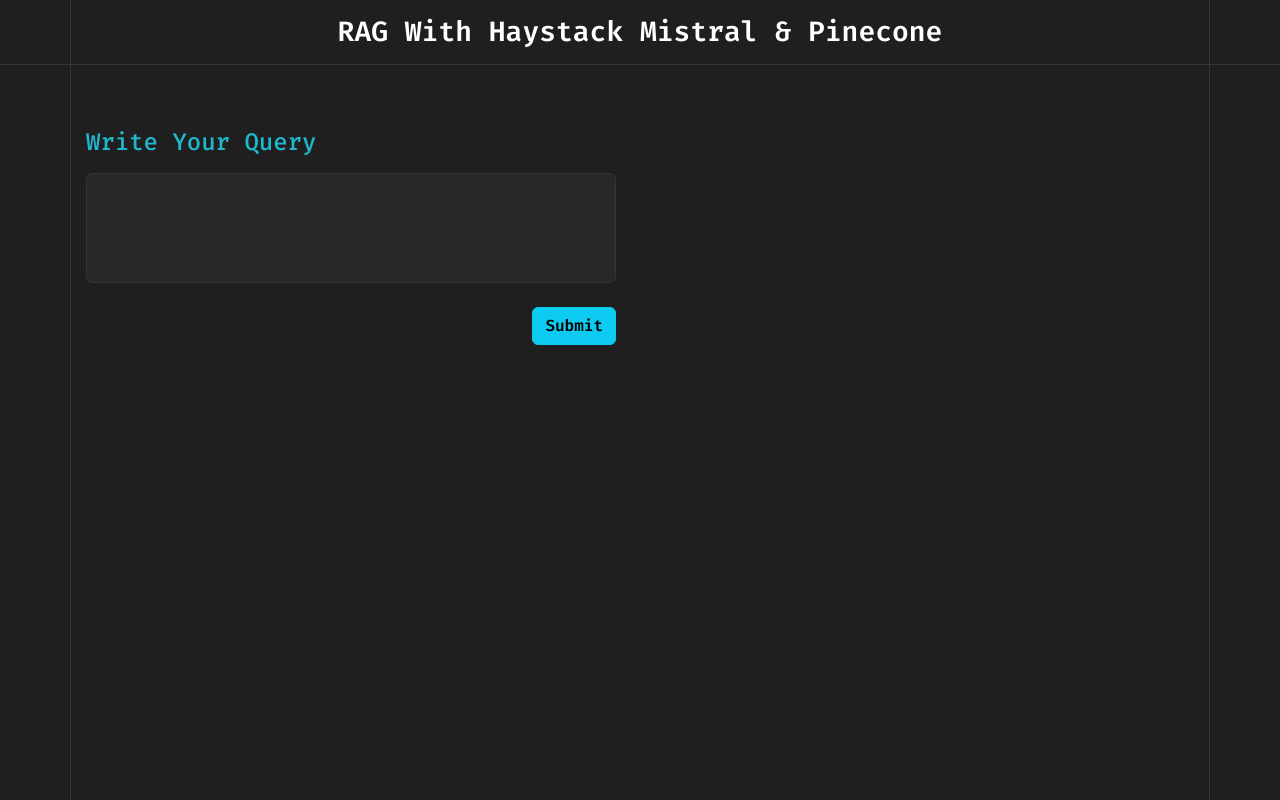
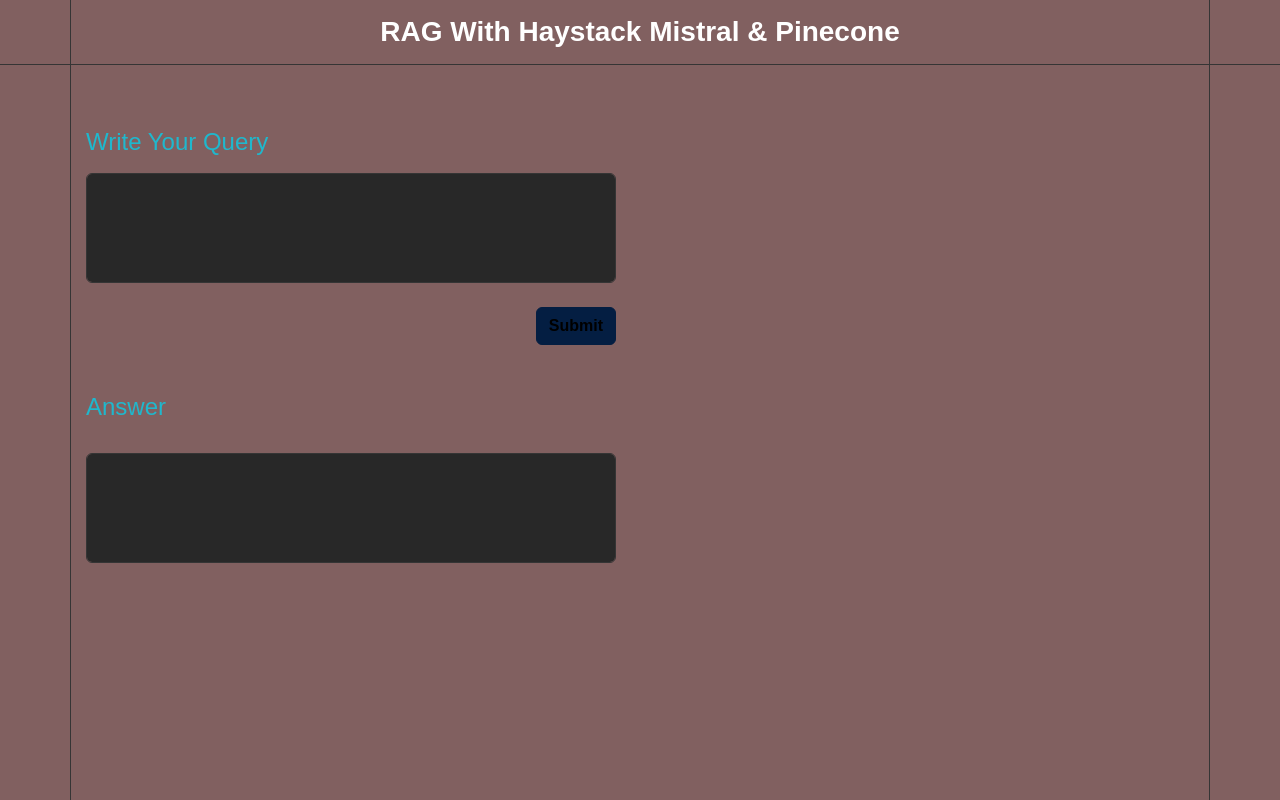
Before and after one commit to Anhtt9x/End_to_end_haystack, a FastAPI app: page / in a window 1280 px wide. Run offline with FastAPI, Linux system fonts and the light colour scheme; some libraries are stand-ins or nearby versions.

Commit message:
succes final

```diff
--- a/app.py
+++ b/app.py
@@ -18,12 +18,13 @@ templates = Jinja2Templates("templates")
 async def index(request:Request):
     return  templates.TemplateResponse("index.html", {"request": request})
 
-@app.post("/get_answers")
-async def get_answers(request:Request,question:str=Form(...)):
+@app.post("/get_answer")
+async def get_answer(request:Request,question:str=Form(...)):
     print(question)
     result = get_result(query=question)
     response_data = jsonable_encoder(json.dumps({"answer":result}))
     res = Response(response_data)
+    print(res)
     return res
 
 
--- a/src/retrival.py
+++ b/src/retrival.py
@@ -43,4 +43,5 @@ def get_result(query):
 
 if __name__ == "__main__":
 
-    get_result(query="What is RAG-Token Model ?")
+    result=get_result(query="What is RAG-Token Model ?")
+    print(result)
--- a/templates/index.html
+++ b/templates/index.html
@@ -3,13 +3,13 @@
   <head>
     <meta charset="utf-8">
     <meta name="viewport" content="width=device-width, initial-scale=1">
-    <title>RAG With Haystack Mistral & Pinecone</title>
+    <title style="color:black;">RAG With Haystack Mistral & Pinecone</title>
     <link href="https://cdn.jsdelivr.net/npm/bootstrap@5.3.2/dist/css/bootstrap.min.css" rel="stylesheet" integrity="sha384-T3c6CoIi6uLrA9TneNEoa7RxnatzjcDSCmG1MXxSR1GAsXEV/Dwwykc2MPK8M2HN" crossorigin="anonymous">
     <style>
         @import url('https://fonts.googleapis.com/css2?family=Fira+Code:wght@300;400;500;600;700&display=swap');
         body {
-            font-family: 'Fira Code', monospace;
-            background-color: #1F1F1F;
+            font-family: Arial, sans-serif; /* Changed font family */
+            background-color: #816060; /* Changed background color */
         }
 
         .header {
@@ -47,10 +47,16 @@
 
         .btn-md {
             font-weight: 600;
+            background-color: #041e42; /* Changed submit button color */
+            border-color: #041e42; /* Changed submit button border color */
         }
 
         #answer-div {
-            display: none;
+            margin-top: 20px; /* Adjusted margin */
+        }
+
+        #answer {
+            margin-top: 15px;
         }
     </style>
   </head>
@@ -63,37 +69,20 @@
             <div class="row">
                 <div class="col-sm-6 pe-4">
                     <div class="mb-4">
-                        <label for="question" class="form-label h4 mb-3">Write Your Query</label>
+                        <label for="question" class="form-label h4 mb-3" style="color: #8793a4;">Write Your Query</label>
                         <textarea class="form-control" id="question" rows="4"></textarea>
                     </div>
                     <div class="mb-5 text-end">
                         <button type="button" class="btn btn-info btn-md" id="submit-btn">Submit</button>
                     </div>
-
-                </div>
-                <div class="col-sm-6 ps-4">
                     <div id="answer-div">
-                        <div class="mb-5">
                         <label for="answer" class="form-label h4 mb-3">Answer</label>
                         <textarea class="form-control" id="answer" rows="4" readonly></textarea>
                     </div>
                 </div>
             </div>
         </div>
-        </div>
     </section>
-    <div class="modal fade" id="loader" tabindex="-1" aria-labelledby="loaderLabel" aria-hidden="true">
-        <div class="modal-dialog modal-dialog-centered">
-          <div class="modal-content bg-transparent">
-            <div class="modal-body text-center">
-                <div class="spinner-border text-light" style="width: 10rem; height: 10rem;" role="status">
-                    <span class="visually-hidden">Loading...</span>
-                </div>
-                <h5 class="text-center text-white mt-5">Generating Answer...</h5>
-            </div>
-          </div>
-        </div>
-    </div>
 
     <script src="https://cdn.jsdelivr.net/npm/bootstrap@5.3.2/dist/js/bootstrap.bundle.min.js" integrity="sha384-C6RzsynM9kWDrMNeT87bh95OGNyZPhcTNXj1NW7RuBCsyN/o0jlpcV8Qyq46cDfL" crossorigin="anonymous"></script>
     <script src="https://cdn.jsdelivr.net/npm/sweetalert2@11"></script>
@@ -101,17 +90,13 @@
     <script src="https://code.jquery.com/jquery-3.3.1.js"></script>
     <script>
       var question = document.getElementById('question');
-      var answerDiv = document.getElementById('answer-div');
       var answer = document.getElementById('answer');
-      var loader = document.getElementById('loader');
-
 
       $(document).ready(function () {
           $("#submit-btn").click(async function (event) {
               event.preventDefault();
-              const formData = new FormData();
-              const question = document.getElementById('question').value;
-              if (question == null || question == "") {
+              const questionText = question.value.trim();
+              if (questionText === "") {
                   Swal.fire({
                       icon: 'error',
                       title: 'Oops!!!',
@@ -120,52 +105,37 @@
                       allowEscapeKey: false,
                       confirmButtonColor: "#000"
                   });
-              }else{
-                  formData.append('question', question);
-                  $("#loader").modal("show");
-                  let response = await fetch('/get_answer', {
+              } else {
+                  $("#submit-btn").prop("disabled", true); // Disable the submit button while processing
+                  const formData = new FormData();
+                  formData.append('question', questionText);
+                  fetch('/get_answer', {
                       method: "POST",
                       body: formData
-                  });
-                  processAnswerResponse(response);
+                  })
+                  .then(response => {
+                      if (!response.ok) {
+                          throw new Error('Network response was not ok');
                       }
-
-          });
-      });
-
-      async function processAnswerResponse(response){
-          $("#loader").modal("hide");
-          switch (response.status) {
-              case 400:
+                      return response.json();
+                  })
+                  .then(data => {
+                      answer.value = data.answer;
+                  })
+                  .catch(error => {
                       Swal.fire({
                           icon: 'error',
                           title: 'Oops!!!',
                           text: "Sorry, Couldn't be able to generate your response now. Please try after some time.",
                           confirmButtonColor: "#040b14"
+                      });
                   })
-              break;
-              case 200:
-                  var json = await response.json();
-                  var answerResult = json.answer;
-                  var relevantDocumentsResult = json.relevant_documents;
-                  answerDiv.style.display = "block";
-                  answer.value = answerResult;
-                  relevantDocs.value = relevantDocumentsResult;
-                  break;
-              default:
-                  Swal.fire({
-                      icon: 'error',
-                      title: 'Oops!!!',
-                      text: "There is a "+response.status+" error. Please contact admin for support.",
-                      confirmButtonColor: "#040b14"
-                  })
+                  .finally(() => {
+                      $("#submit-btn").prop("disabled", false); // Re-enable the submit button after processing
+                  });
               }
-      }
-
-      question.onchange = function () {
-          answerDiv.style.display = "none";
-      }
-
+          });
+      });
   </script>
   </body>
 </html>
```
Lines whose indentation alone changed are shown as unchanged.
